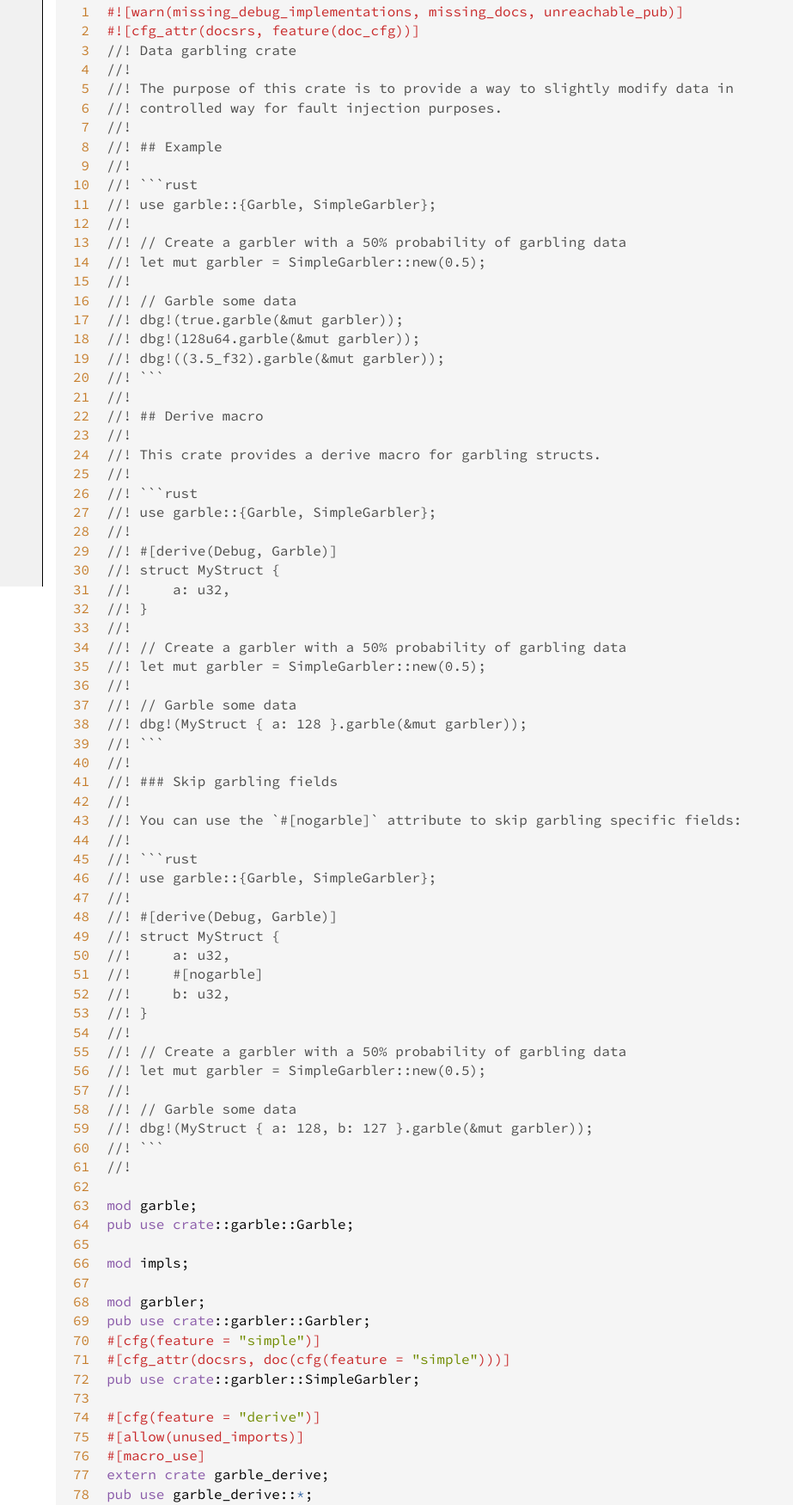
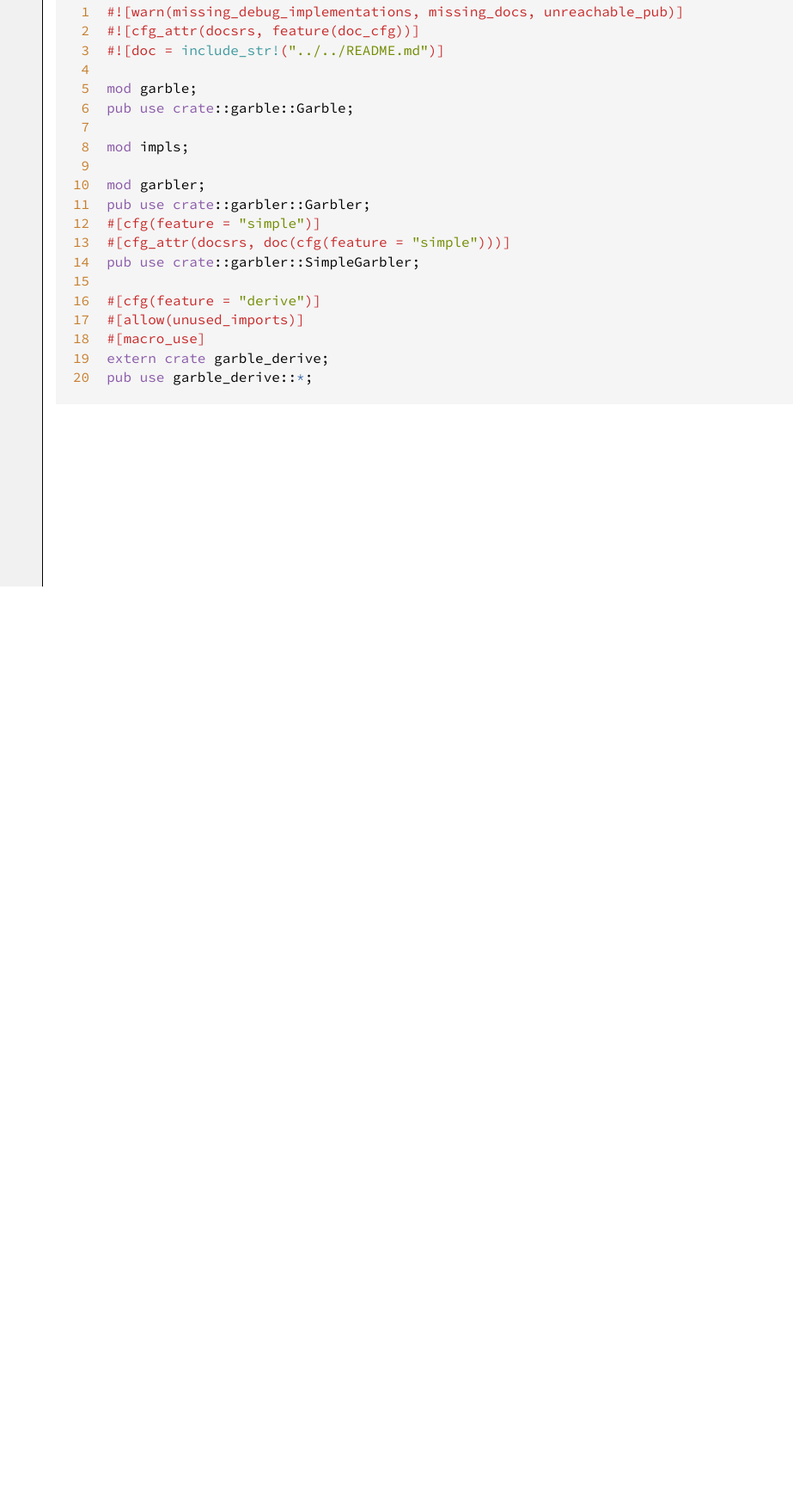
Before and after one commit to nmoutschen/garble, a plain HTML site: page src/garble/lib.rs.html in a window 1280 px wide. Shown: the part 118-1868 px from the top of the page at 86% size, without its empty margins (0-923 px from the left). After the commit the page ends 800 px from the top, so only its background shows below. Drawn offline with Linux system fonts and the light colour scheme.

Commit message:
deploy: f2009673c393c9bac99409e273c9c15e1e39e742

````diff
--- a/src/garble/lib.rs.html
+++ b/src/garble/lib.rs.html
@@ -20,125 +20,9 @@
 <span id="18">18</span>
 <span id="19">19</span>
 <span id="20">20</span>
-<span id="21">21</span>
-<span id="22">22</span>
-<span id="23">23</span>
-<span id="24">24</span>
-<span id="25">25</span>
-<span id="26">26</span>
-<span id="27">27</span>
-<span id="28">28</span>
-<span id="29">29</span>
-<span id="30">30</span>
-<span id="31">31</span>
-<span id="32">32</span>
-<span id="33">33</span>
-<span id="34">34</span>
-<span id="35">35</span>
-<span id="36">36</span>
-<span id="37">37</span>
-<span id="38">38</span>
-<span id="39">39</span>
-<span id="40">40</span>
-<span id="41">41</span>
-<span id="42">42</span>
-<span id="43">43</span>
-<span id="44">44</span>
-<span id="45">45</span>
-<span id="46">46</span>
-<span id="47">47</span>
-<span id="48">48</span>
-<span id="49">49</span>
-<span id="50">50</span>
-<span id="51">51</span>
-<span id="52">52</span>
-<span id="53">53</span>
-<span id="54">54</span>
-<span id="55">55</span>
-<span id="56">56</span>
-<span id="57">57</span>
-<span id="58">58</span>
-<span id="59">59</span>
-<span id="60">60</span>
-<span id="61">61</span>
-<span id="62">62</span>
-<span id="63">63</span>
-<span id="64">64</span>
-<span id="65">65</span>
-<span id="66">66</span>
-<span id="67">67</span>
-<span id="68">68</span>
-<span id="69">69</span>
-<span id="70">70</span>
-<span id="71">71</span>
-<span id="72">72</span>
-<span id="73">73</span>
-<span id="74">74</span>
-<span id="75">75</span>
-<span id="76">76</span>
-<span id="77">77</span>
-<span id="78">78</span>
 </pre><pre class="rust"><code><span class="attribute">#![<span class="ident">warn</span>(<span class="ident">missing_debug_implementations</span>, <span class="ident">missing_docs</span>, <span class="ident">unreachable_pub</span>)]</span>
 <span class="attribute">#![<span class="ident">cfg_attr</span>(<span class="ident">docsrs</span>, <span class="ident">feature</span>(<span class="ident">doc_cfg</span>))]</span>
-<span class="doccomment">//! Data garbling crate</span>
-<span class="doccomment">//!</span>
-<span class="doccomment">//! The purpose of this crate is to provide a way to slightly modify data in</span>
-<span class="doccomment">//! controlled way for fault injection purposes.</span>
-<span class="doccomment">//!</span>
-<span class="doccomment">//! ## Example</span>
-<span class="doccomment">//!</span>
-<span class="doccomment">//! ```rust</span>
-<span class="doccomment">//! use garble::{Garble, SimpleGarbler};</span>
-<span class="doccomment">//!</span>
-<span class="doccomment">//! // Create a garbler with a 50% probability of garbling data</span>
-<span class="doccomment">//! let mut garbler = SimpleGarbler::new(0.5);</span>
-<span class="doccomment">//!</span>
-<span class="doccomment">//! // Garble some data</span>
-<span class="doccomment">//! dbg!(true.garble(&amp;mut garbler));</span>
-<span class="doccomment">//! dbg!(128u64.garble(&amp;mut garbler));</span>
-<span class="doccomment">//! dbg!((3.5_f32).garble(&amp;mut garbler));</span>
-<span class="doccomment">//! ```</span>
-<span class="doccomment">//!</span>
-<span class="doccomment">//! ## Derive macro</span>
-<span class="doccomment">//!</span>
-<span class="doccomment">//! This crate provides a derive macro for garbling structs.</span>
-<span class="doccomment">//!</span>
-<span class="doccomment">//! ```rust</span>
-<span class="doccomment">//! use garble::{Garble, SimpleGarbler};</span>
-<span class="doccomment">//!</span>
-<span class="doccomment">//! #[derive(Debug, Garble)]</span>
-<span class="doccomment">//! struct MyStruct {</span>
-<span class="doccomment">//!     a: u32,</span>
-<span class="doccomment">//! }</span>
-<span class="doccomment">//!</span>
-<span class="doccomment">//! // Create a garbler with a 50% probability of garbling data</span>
-<span class="doccomment">//! let mut garbler = SimpleGarbler::new(0.5);</span>
-<span class="doccomment">//!</span>
-<span class="doccomment">//! // Garble some data</span>
-<span class="doccomment">//! dbg!(MyStruct { a: 128 }.garble(&amp;mut garbler));</span>
-<span class="doccomment">//! ```</span>
-<span class="doccomment">//! </span>
-<span class="doccomment">//! ### Skip garbling fields</span>
-<span class="doccomment">//! </span>
-<span class="doccomment">//! You can use the `#[nogarble]` attribute to skip garbling specific fields:</span>
-<span class="doccomment">//! </span>
-<span class="doccomment">//! ```rust</span>
-<span class="doccomment">//! use garble::{Garble, SimpleGarbler};</span>
-<span class="doccomment">//!</span>
-<span class="doccomment">//! #[derive(Debug, Garble)]</span>
-<span class="doccomment">//! struct MyStruct {</span>
-<span class="doccomment">//!     a: u32,</span>
-<span class="doccomment">//!     #[nogarble]</span>
-<span class="doccomment">//!     b: u32,</span>
-<span class="doccomment">//! }</span>
-<span class="doccomment">//!</span>
-<span class="doccomment">//! // Create a garbler with a 50% probability of garbling data</span>
-<span class="doccomment">//! let mut garbler = SimpleGarbler::new(0.5);</span>
-<span class="doccomment">//!</span>
-<span class="doccomment">//! // Garble some data</span>
-<span class="doccomment">//! dbg!(MyStruct { a: 128, b: 127 }.garble(&amp;mut garbler));</span>
-<span class="doccomment">//! ```</span>
-<span class="doccomment">//!</span>
+<span class="attribute">#![<span class="ident">doc</span> <span class="op">=</span> <span class="macro">include_str!</span>(<span class="string">&quot;../../README.md&quot;</span>)]</span>
 
 <span class="kw">mod</span> <span class="ident">garble</span>;
 <span class="kw">pub</span> <span class="kw">use</span> <span class="ident"><span class="kw">crate</span>::garble::Garble</span>;
````
Also changed, not shown: garble/index.html (+1 -1 lines).
